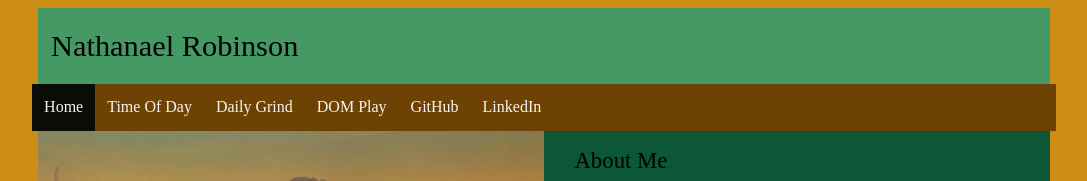
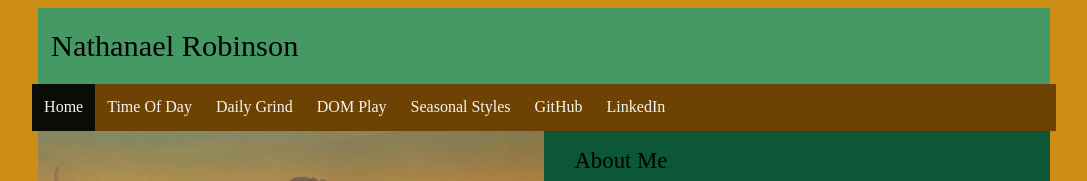
Before and after one commit to N8thanaelR/IT-121-Portal, a plain HTML site: page index.html in a window 1280 px wide. Shown: the top 181 px of the page, without its empty margins (96-1183 px from the left). Drawn offline with Linux system fonts and the light colour scheme.

Commit message:
links seasonal styles

```diff
--- a/index.html
+++ b/index.html
@@ -17,6 +17,7 @@
             <a href="https://n8thanaelr.github.io/time-of-day/index.html" target="_blank">Time Of Day</a>
             <a href="https://n8thanaelr.github.io/daily-grind/index.html" target="_blank">Daily Grind</a>
             <a href="https://n8thanaelr.github.io/dom-play/index.html" target="_blank">DOM Play</a>
+            <a href="https://n8thanaelr.github.io/seasonal-styles-/index.html" target="_blank">Seasonal Styles</a>
             <a href="https://github.com/N8thanaelR" target="_blank">GitHub</a>
             <a href="https://www.linkedin.com/in/nathanael-pj-robinson/" target="_blank">LinkedIn</a>
             <a href="javascript:void(0);" class="icon" onclick="myFunction()">&#9776;</a>
```
